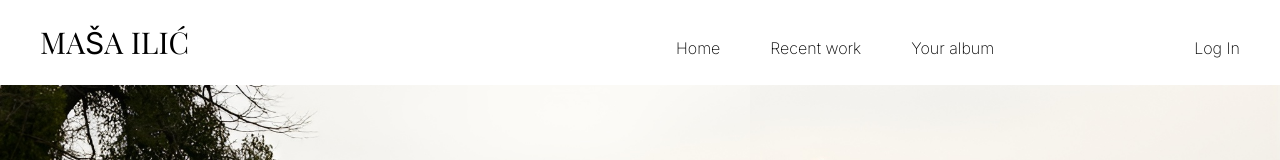
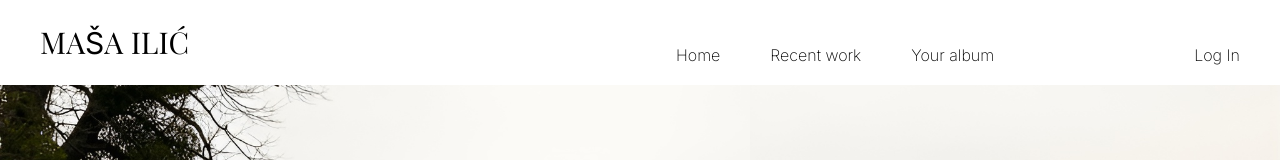
Before and after one commit to Mixa002/masa-fotografija, a React (Vite) app in the folder frontendFotograf/masa-portfolio/: page / in a window 1280 px wide. Shown: the top 160 px of the page. Built offline with nearby package versions, Linux system fonts and the light colour scheme; a web font is replaced by a local one.

Commit message:
font transform na right section

```diff
--- a/frontendFotograf/masa-portfolio/src/styles/HeroPhotoSection.css
+++ b/frontendFotograf/masa-portfolio/src/styles/HeroPhotoSection.css
@@ -1,7 +1,7 @@
 .hero {
     position: relative;
     width: 100%;
-    height: 60vh; /* Ovo definiše debljinu banera, možeš staviti i npr. 40vh */
+    height: 70vh; /* Ovo definiše debljinu banera, možeš staviti i npr. 40vh */
     overflow: hidden;
     display: flex;
     align-items: center; /* Centriranje sadržaja unutar banera */
--- a/frontendFotograf/masa-portfolio/src/styles/Navbar.css
+++ b/frontendFotograf/masa-portfolio/src/styles/Navbar.css
@@ -23,7 +23,7 @@
     align-items: center;
     gap: 200px;
     font-size: 0.9rem;
-    transform: translateY(5px);
+    transform: translateY(12px);
 }
 .navLinks{
     display: flex;
```
